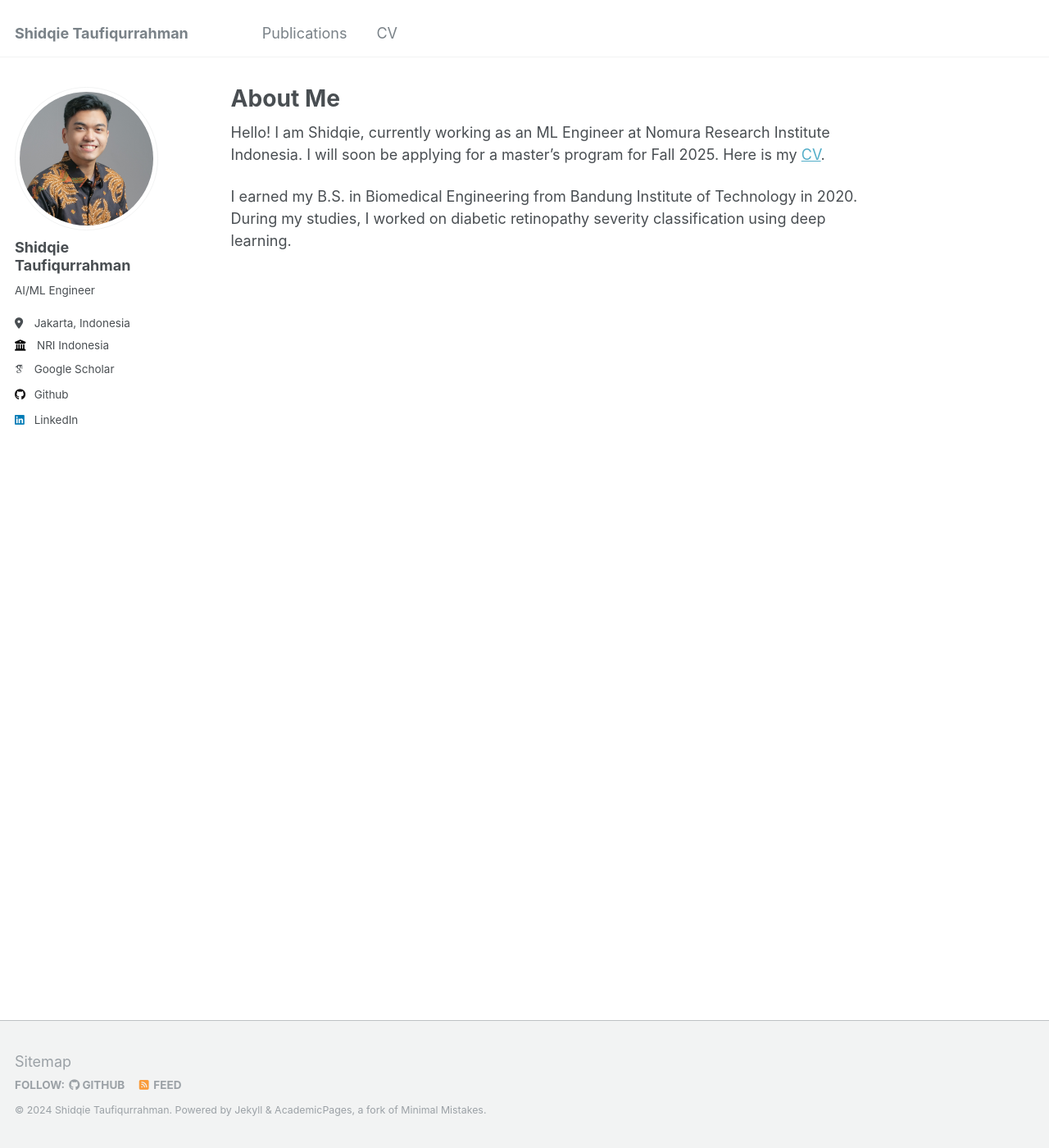
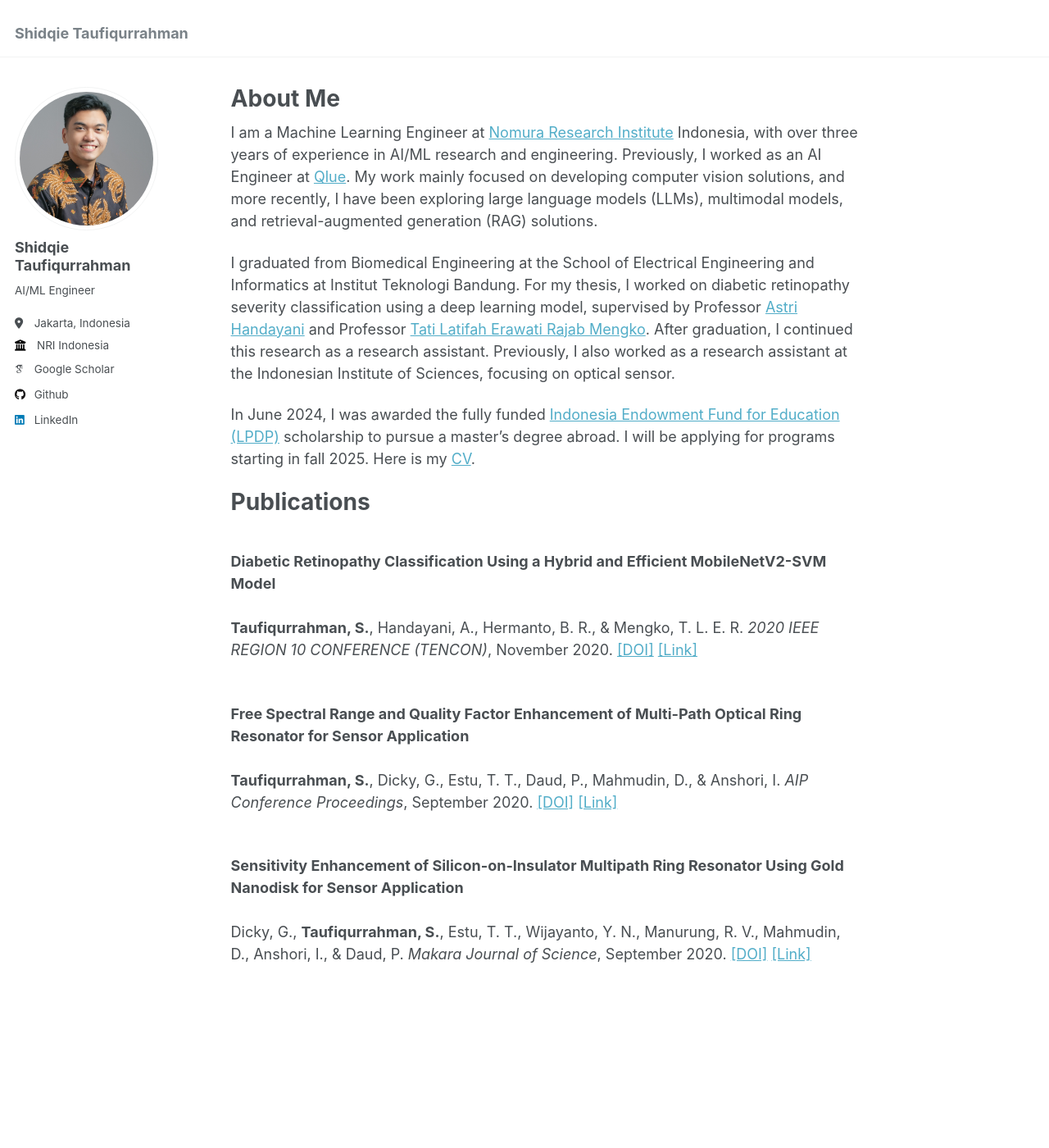
Before and after one commit to shidqiet/shidqiet.github.io, a Jekyll site: the page built from _pages/about.md, in a window 1280 px wide and 1400 px high. Shown: the whole window at 82% size. Built offline with Jekyll 4.4.1, drawn with Linux system fonts in a browser that asks for light colours; some web fonts are replaced.

Commit message:
update: about me page and publications

```diff
--- a/_pages/about.md
+++ b/_pages/about.md
@@ -7,6 +7,19 @@ redirect_from:
   - /about.html
 ---
 
-Hello! I am Shidqie, currently working as an ML Engineer at Nomura Research Institute Indonesia. I will soon be applying for a master's program for Fall 2025. Here is my [CV](https://shidqiet.github.io/files/CV%20-%20Shidqie%20Taufiqurrahman.pdf).
+I am a Machine Learning Engineer at [Nomura Research Institute](https://www.nri.com/en) Indonesia, with over three years of experience in AI/ML research and engineering. Previously, I worked as an AI Engineer at [Qlue](https://www.qlue.ai/). My work mainly focused on developing computer vision solutions, and more recently, I have been exploring large language models (LLMs), multimodal models, and retrieval-augmented generation (RAG) solutions.
 
-I earned my B.S. in Biomedical Engineering from Bandung Institute of Technology in 2020. During my studies, I worked on diabetic retinopathy severity classification using deep learning.
+I graduated from Biomedical Engineering at the School of Electrical Engineering and Informatics at Institut Teknologi Bandung. For my thesis, I worked on diabetic retinopathy severity classification using a deep learning model, supervised by Professor [Astri Handayani](https://scholar.google.co.id/citations?user=vqIAxCsAAAAJ) and Professor [Tati Latifah Erawati Rajab Mengko](https://scholar.google.com/citations?user=e4YcqngAAAAJ). After graduation, I continued this research as a research assistant. Previously, I also worked as a research assistant at the Indonesian Institute of Sciences, focusing on optical sensor.
+
+In June 2024, I was awarded the fully funded [Indonesia Endowment Fund for Education (LPDP)](https://lpdp.kemenkeu.go.id/en/) scholarship to pursue a master’s degree abroad. I will be applying for programs starting in fall 2025. Here is my [CV](https://shidqiet.github.io/files/CV%20-%20Shidqie%20Taufiqurrahman.pdf).
+
+Publications
+===
+<br/>**Diabetic Retinopathy Classification Using a Hybrid and Efficient MobileNetV2-SVM Model** <br/>
+**Taufiqurrahman, S.**, Handayani, A., Hermanto, B. R., & Mengko, T. L. E. R. *2020 IEEE REGION 10 CONFERENCE (TENCON)*, November 2020. [\[DOI\]](https://doi.org/10.1109/TENCON50793.2020.9293739) [\[Link\]](https://ieeexplore.ieee.org/document/9293739) <br/>
+
+<br/>**Free Spectral Range and Quality Factor Enhancement of Multi-Path Optical Ring Resonator for Sensor Application** <br/>
+**Taufiqurrahman, S.**, Dicky, G., Estu, T. T., Daud, P., Mahmudin, D., & Anshori, I. *AIP Conference Proceedings*, September 2020. [\[DOI\]](https://doi.org/10.1063/5.0014960) [\[Link\]](https://pubs.aip.org/aip/acp/article-abstract/2256/1/020003/962798/Free-spectral-range-and-quality-factor-enhancement) <br/>
+
+<br/>**Sensitivity Enhancement of Silicon-on-Insulator Multipath Ring Resonator Using Gold Nanodisk for Sensor Application** <br/>
+Dicky, G., **Taufiqurrahman, S.**, Estu, T. T., Wijayanto, Y. N., Manurung, R. V., Mahmudin, D., Anshori, I., & Daud, P. *Makara Journal of Science*, September 2020. [\[DOI\]](https://doi.org/10.7454/mss.v24i3.1199) [\[Link\]](https://scholarhub.ui.ac.id/science/vol24/iss3/5/) <br/>
```
Also changed, not shown: _data/navigation.yml (+4 -4 lines).
